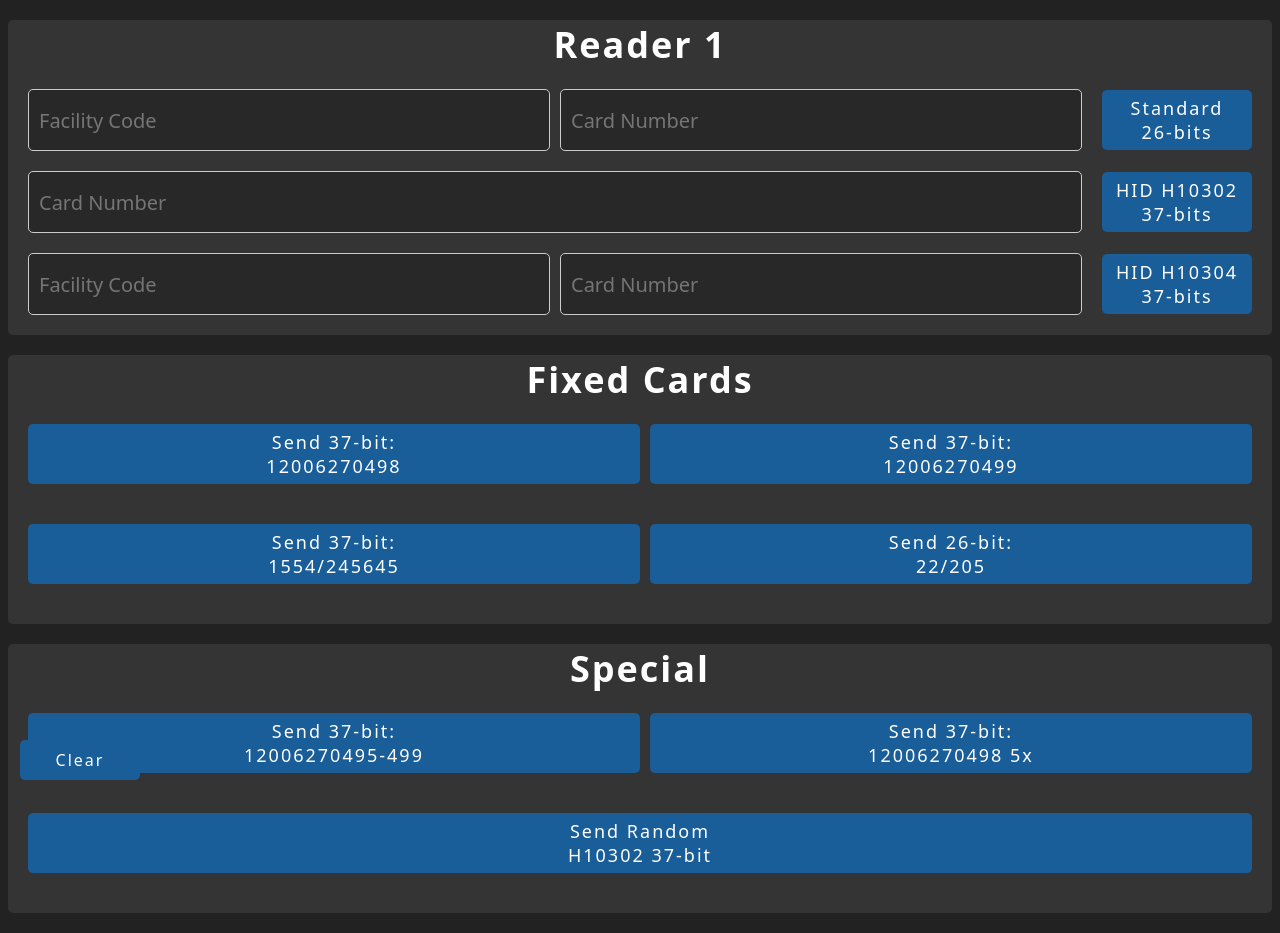
After one commit to sabyrkit/piReader, a Flask app: page /reader1 in a window 1280 px wide. The commit adds this page. Run offline with Flask 3, Linux system fonts and the light colour scheme.

Commit message:
added support for multiple readers.

```diff
--- a/app.py
+++ b/app.py
@@ -6,49 +6,80 @@ import random
 app = Flask(__name__)
 app.config['DEBUG'] = True
 
+def formProcessing(vReader):
+    if request.form['formID'] == 'H10302form':
+        if request.form['cardNumberH10302'] == '':
+            return render_template('index.html')
+        else:
+            piReader.sendData(piReader.sendH10302(request.form['cardNumberH10302']), vReader)
+    elif request.form['formID'] == 'H10301form':
+        if (request.form['facilityCode26'] == '') or (request.form['cardNumber26'] == ''):
+            return render_template('index.html')
+        else:
+            piReader.sendData(piReader.sendH10301(request.form['facilityCode26'], request.form['cardNumber26']), vReader)
+    elif request.form['formID'] == 'H10304form':
+        if (request.form['facilityCodeH10304'] == '') or (request.form['cardNumberH10304'] == ''):
+            return render_template('index.html')
+        else:
+            piReader.sendData(piReader.sendH10304(request.form['facilityCodeH10304'], request.form['cardNumberH10304']), vReader)
+    elif request.form['formID'] == '12006270498':
+        piReader.sendData(piReader.sendH10302(12006270498), vReader)
+    elif request.form['formID'] == '12006270499':
+        piReader.sendData(piReader.sendH10302(12006270499), vReader)
+    elif request.form['formID'] == '12006270500':
+        piReader.sendData(piReader.sendH10302(12006270450), vReader)
+    elif request.form['formID'] == '1554/245645':
+        piReader.sendData(piReader.sendH10304(1554, 245645), vReader)
+    elif request.form['formID'] == '22/205':
+        piReader.sendData(piReader.sendH10301(22, 205), vReader)
+    elif request.form['formID'] == 'multi37Bit':
+        cn = 12006270495
+        while cn < 12006270500:
+            piReader.sendData(piReader.sendH10302(cn), vReader)
+            time.sleep(.25)
+            cn = cn +1
+    elif request.form['formID'] == '37bit5x':
+        i = 1
+        while i < 6:
+            piReader.sendData(piReader.sendH10302(12006270498), vReader)
+            time.sleep(.25)
+            i = i + 1
+    elif request.form['formID'] == 'random37Bit':
+        cn = random.randrange(0, 34359738367)
+        piReader.sendData(piReader.sendH10302(cn), vReader)
+        print(cn)
+
 @app.route('/', methods=('GET', 'POST'))
 def index():
-    vReader = piReader.Reader1
+    # vReader = piReader.Reader1
     if request.method == 'POST':
-        if request.form['formID'] == 'H10302form':
-            if request.form['cardNumberH10302'] == '':
-                return render_template('index.html')
-            else:
-                piReader.sendData(piReader.sendH10302(request.form['cardNumberH10302']), vReader)
-        elif request.form['formID'] == 'H10301form':
-            if (request.form['facilityCode26'] == '') or (request.form['cardNumber26'] == ''):
-                return render_template('index.html')
-            else:
-                piReader.sendData(piReader.sendH10301(request.form['facilityCode26'], request.form['cardNumber26']), vReader)
-        elif request.form['formID'] == 'H10304form':
-            if (request.form['facilityCodeH10304'] == '') or (request.form['cardNumberH10304'] == ''):
-                return render_template('index.html')
-            else:
-                piReader.sendData(piReader.sendH10304(request.form['facilityCodeH10304'], request.form['cardNumberH10304']), vReader)
-        elif request.form['formID'] == '12006270498':
-            piReader.sendData(piReader.sendH10302(12006270498), vReader)
-        elif request.form['formID'] == '12006270499':
-            piReader.sendData(piReader.sendH10302(12006270499), vReader)
-        elif request.form['formID'] == '12006270500':
-            piReader.sendData(piReader.sendH10302(12006270450), vReader)
-        elif request.form['formID'] == '1554/245645':
-            piReader.sendData(piReader.sendH10304(1554, 245645), vReader)
-        elif request.form['formID'] == '22/205':
-            piReader.sendData(piReader.sendH10301(22, 205), vReader)
-        elif request.form['formID'] == 'multi37Bit':
-            cn = 12006270495
-            while cn < 12006270500:
-                piReader.sendData(piReader.sendH10302(cn), vReader)
-                time.sleep(.25)
-                cn = cn +1
-        elif request.form['formID'] == '26bit5x':
-            i = 1
-            while i < 6:
-                piReader.sendData(piReader.sendH10302(12006270498), vReader)
-                time.sleep(.25)
-                i = i + 1
-        elif request.form['formID'] == 'random37Bit':
-            cn = random.randrange(0, 34359738367)
-            piReader.sendData(piReader.sendH10302(cn), vReader)
-            print(cn)
-    return render_template('index.html')
+        formProcessing(piReader.Reader1)
+    return render_template('index.html', readerHeader='Reader 1')
+
+@app.route('/reader1', methods=('GET', 'POST'))
+def reader1():
+    # vReader = piReader.Reader1
+    if request.method == 'POST':
+        formProcessing(piReader.Reader1)
+    return render_template('vReader.html', readerHeader='Reader 1')
+
+@app.route('/reader2', methods=('GET', 'POST'))
+def reader2():
+    # vReader = piReader.Reader1
+    if request.method == 'POST':
+        formProcessing(piReader.Reader2)
+    return render_template('vReader.html', readerHeader='Reader 2')
+
+@app.route('/reader3', methods=('GET', 'POST'))
+def reader3():
+    # vReader = piReader.Reader1
+    if request.method == 'POST':
+        formProcessing(piReader.Reader3)
+    return render_template('vReader.html', readerHeader='Reader 3')
+
+@app.route('/reader4', methods=('GET', 'POST'))
+def reader4():
+    # vReader = piReader.Reader1
+    if request.method == 'POST':
+        formProcessing(piReader.Reader4)
+    return render_template('vReader.html', readerHeader='Reader 4')
--- /dev/null
+++ b/templates/vReader.html
@@ -0,0 +1,87 @@
+<!DOCTYPE html>
+<html lang="en">
+<head>
+	<title>{{ readerHeader }}</title>
+	<link rel="stylesheet" href="{{ url_for('static', filename= 'css/style.css') }}">
+</head>
+<script>
+	function clearForm() {
+		document.getElementbyId("H10301form").reset();
+		document.getElementbyId("H10302form").reset();
+		document.getElementbyId("H10304form").reset();
+        document.getElementbyId("fixedH10302").reset();
+        document.getElementbyId("fixedH10304").reset();
+        document.getElementbyId("fixedH10301").reset();
+        document.getElementbyId("rangeH10302").reset();
+        document.getElementbyId("5xH10302").reset();
+        document.getElementbyId("randH10302").reset();
+	}
+</script>
+<body>
+	<div class="container">
+		<div class="header">{{ readerHeader }}</div>
+        <form class="form" method="post">
+			<input type="hidden" id="H10301form" type="text" name="formID" value="H10301form">
+			<input type="number" name="facilityCode26" placeholder="Facility Code" class="textbox" value="{{ request.form['facilityCode26'] }}">
+			<input type="number" name="cardNumber26" placeholder="Card Number" class="textbox" value="{{ request.form['cardNumber26'] }}">
+			<button class="submit">Standard<br />26-bits</button>
+		</form>
+		<form class="form" method="post">
+			<input type="hidden" id="H10302form" type="text" name="formID" value="H10302form">
+			<input type="number" name="cardNumberH10302" placeholder="Card Number" class="textbox" value="{{ request.form['cardNumberH10302'] }}">
+			<button class="submit">HID H10302<br />37-bits</button>
+        </form>
+		<form class="form" method="post">
+			<input type="hidden" id="H10304form" type="text" name="formID" value="H10304form">
+			<input type="number" name="facilityCodeH10304" placeholder="Facility Code" class="textbox" value="{{ request.form['facilityCodeH10304'] }}">
+			<input type="number" name="cardNumberH10304" placeholder="Card Number" class="textbox" value="{{ request.form['cardNumberH10304'] }}">
+			<button class="submit">HID H10304<br />37-bits</button>
+		</form>
+	</div>
+	<div class="container">
+		<div class="header">Fixed Cards</div>
+		<div class="row">
+			<form class="row" method="post">
+				<input type="hidden" id="fixedH10302" type="text" name="formID" value="12006270498">
+				<button class="leftButton">Send 37-bit:<br />12006270498</button>
+			</form>
+			<form class="row" method="post">
+				<input type="hidden" id="fixedH10302" type="text" name="formID" value="12006270499">
+				<button class="rightButton">Send 37-bit:<br />12006270499</button>
+			</form>
+		</div>
+		<div class="row">
+			<form class="row" method="post">
+				<input type="hidden" id="fixedH10304" type="text" name="formID" value="1554/245645">
+				<button class="leftButton">Send 37-bit:<br />1554/245645</button>
+			</form>
+			<form class="row" method="post">
+				<input type="hidden" id="fixedH10301" type="text" name="formID" value="22/205">
+				<button class="rightButton">Send 26-bit:<br />22/205</button>
+			</form>
+		</div>
+	</div>
+	<div class="container">
+		<div class="header">Special</div>
+		<div class="row">
+			<form class="row" method="post">
+				<input type="hidden" id="rangeH10302" type="text" name="formID" value="multi37Bit">
+				<button class="leftButton">Send 37-bit:<br />12006270495-499</button>
+			</form>
+			<form class="row" method="post">
+				<input type="hidden" id="5xH10302" type="text" name="formID" value="37bit5x">
+				<button class="rightButton">Send 37-bit:<br />12006270498 5x</button>
+			</form>
+		</div>
+		<div class="row">
+			<form class="row" method="post">
+				<input type="hidden" id="randH10302" type="text" name="formID" value="random37Bit">
+				<button class="leftButton">Send Random<br />H10302 37-bit</button>
+			</form>
+		</div>
+	</div>
+	<div class="row">
+		<button class="refresh" onclick="clearForm()">Clear</button>
+	</div>
+</body>
+</html>
```
Also changed, not shown: templates/index.html (+2 -54 lines).
